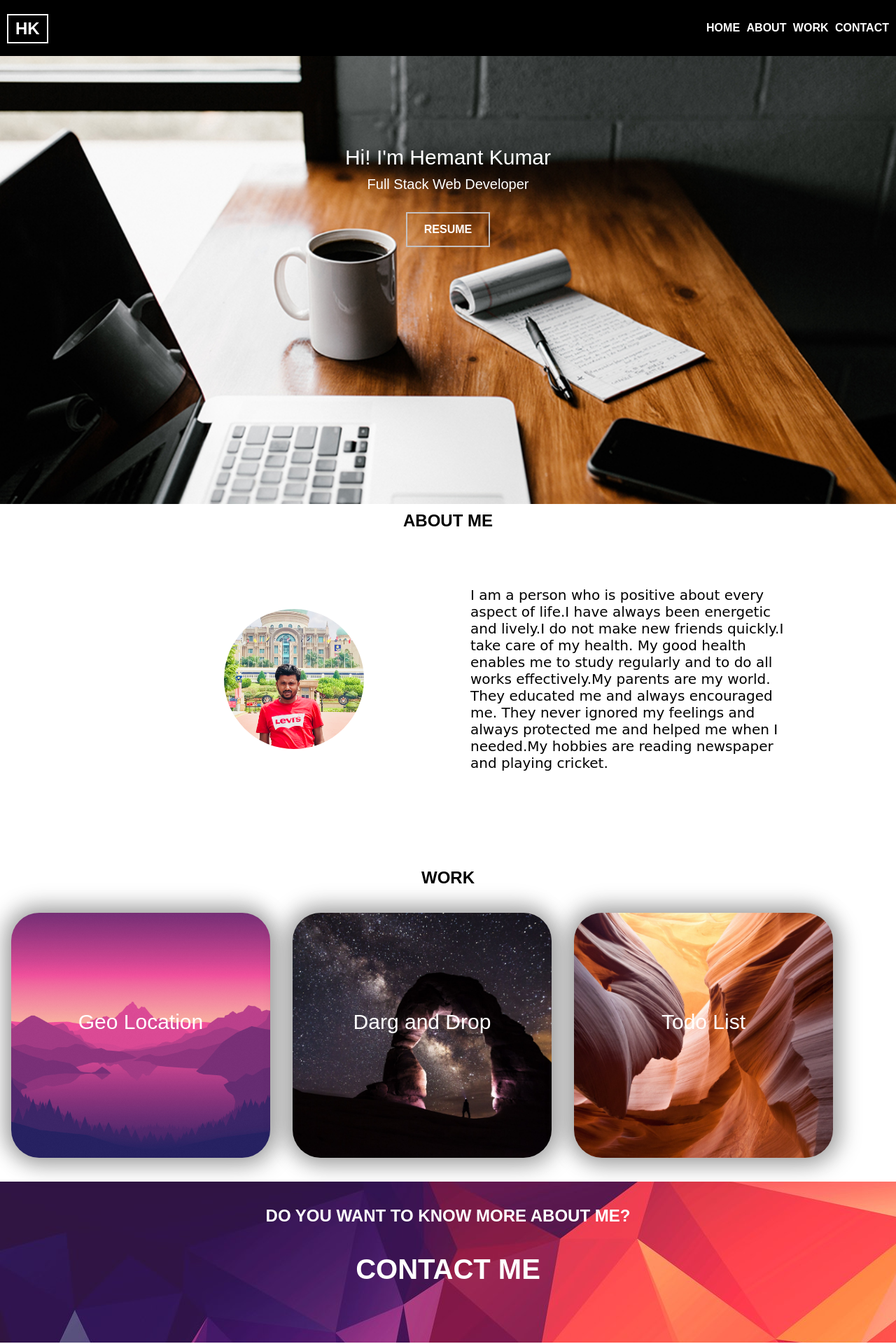
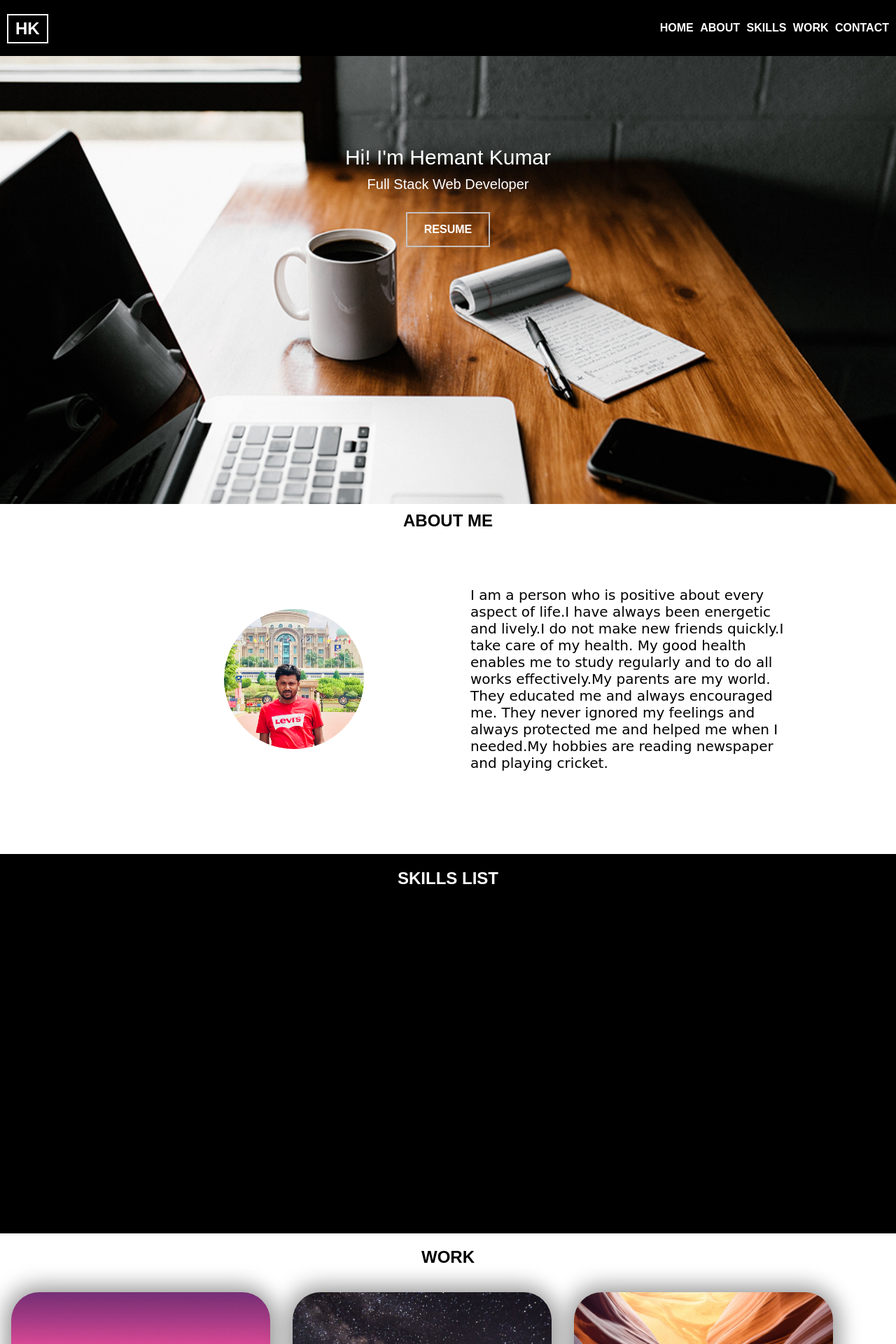
Before and after one commit to devHemant/myportfolio, a PHP site: page / in a window 1280 px wide. Shown: the top 1920 px of the page at 70% size. Run offline with PHP 8.4, Linux system fonts and the light colour scheme.

Commit message:
reverting back skills

```diff
--- a/index.html
+++ b/index.html
@@ -23,6 +23,7 @@
                 <ul class="uList">
                     <li class="list"><a class="link" href="#home">HOME</a></li>
                     <li class="list"><a class="link" href="#about">ABOUT</a></li>
+                    <li class="list"><a class="link" href="#skills">SKILLS</a></li>
                     <li class="list"><a class="link" href="#work">WORK</a></li>
                     <li class="list"><a class="link" href="#contact">CONTACT</a></li>
                 </ul>
@@ -59,6 +60,12 @@
                             and always encouraged me. They never ignored my feelings and always protected me and helped
                             me when I needed.My hobbies are reading newspaper and playing cricket.</p>
                     </div>
+                </div>
+            </section>
+
+            <section class="section">
+                <div class="mySkills">
+                    <h2 class="skillHead">SKILLS LIST</h2>
                 </div>
             </section>
 
--- a/style.css
+++ b/style.css
@@ -228,7 +228,7 @@
 }
 .contactMe{
 background-image: url("contact-image-bg.jpg");
-height: 200px;
+height: 150px;
 color: #fff;
  text-align: center;
  padding: 15px;
```
